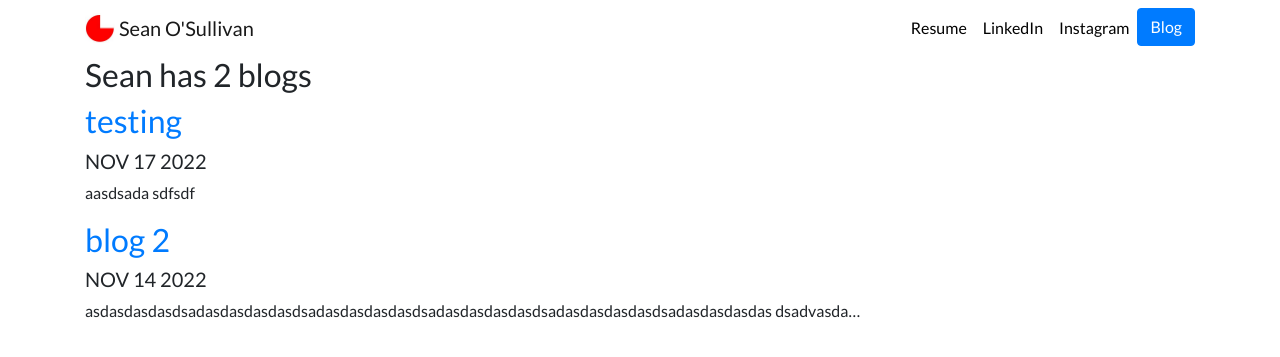
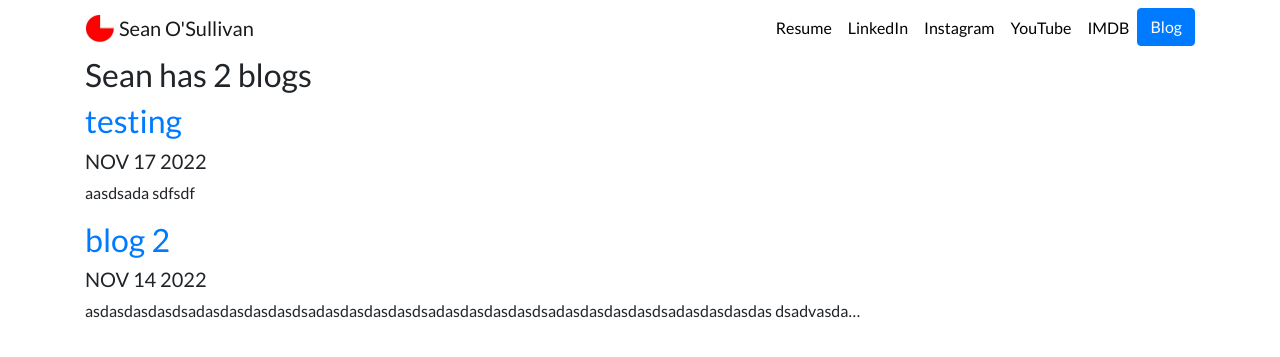
Before and after one commit to florence-wong/django3-sean-portfolio, a Django app: page /blog/ in a window 1280 px wide. Shown: the top 357 px of the page. Run offline with Django 4.2, Linux system fonts and the light colour scheme; data comes from the database, SQL or seed files in the repository; some libraries are stand-ins or nearby versions.

Commit message:
add imdb and youtube

```diff
--- a/portfolio/templates/portfolio/base.html
+++ b/portfolio/templates/portfolio/base.html
@@ -33,13 +33,19 @@
       <div class="collapse navbar-collapse text-center" id="navbarNav">
           <ul class="navbar-nav ml-auto">
               <li class="nav-item">
-            <a class="nav-link" href="{% static "portfolio/resumeSean.pdf" %}">Resume</a>
+                  <a class="nav-link" href="{% static " portfolio /resumeSean.pdf" %}">Resume</a>
               </li>
               <li class="nav-item">
                   <a class="nav-link" href="https://www.linkedin.com/in/sean-james-o-sullivan-m-d-ph-d-ab694034" target="_blank">LinkedIn</a>
               </li>
               <li class="nav-item">
                   <a class="nav-link" href="https://instagram.com/seano1023?igshid=YmMyMTA2M2Y=" target="_blank">Instagram</a>
+              </li>
+              <li class="nav-item">
+                  <a class="nav-link" href="https://www.youtube.com/@seanosullivan4613" target="_blank">YouTube</a>
+              </li>
+              <li class="nav-item">
+                  <a class="nav-link" href="https://www.imdb.com/name/nm4310811/?ref_=ra_gb_ln" target="_blank">IMDB</a>
               </li>
               <li>
                   <a role="button" href="{% url 'blog:all_blogs' %}" class="btn btn-primary">Blog</a>
```
Lines whose indentation alone changed are shown as unchanged.
